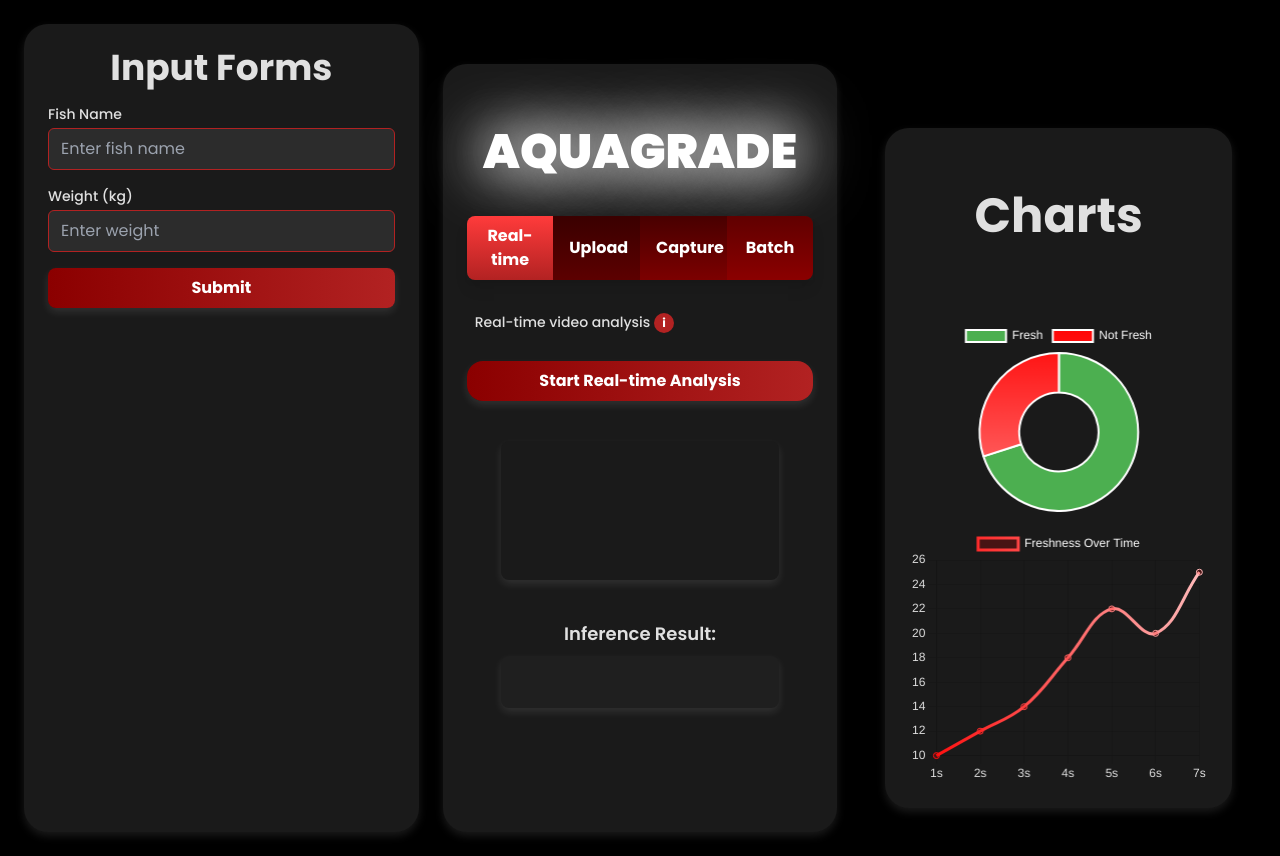
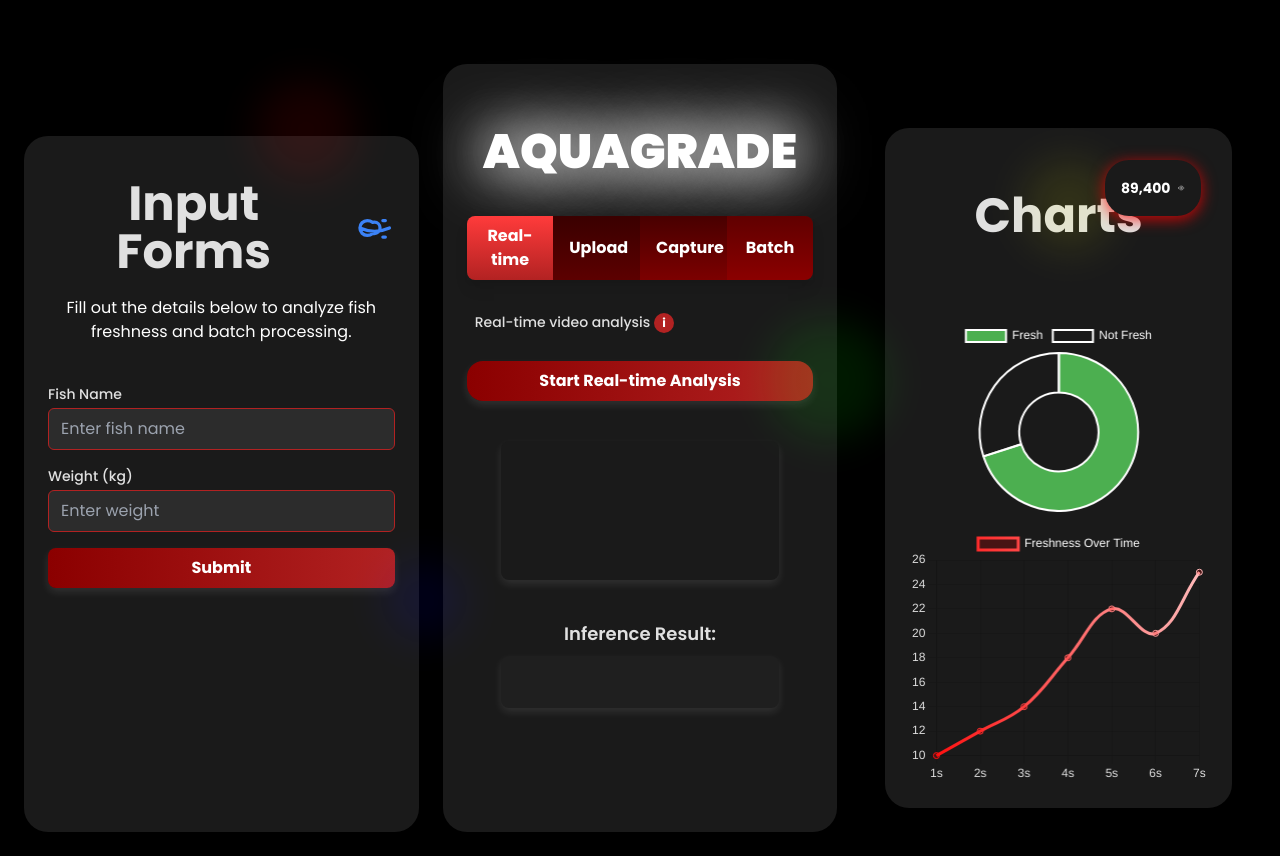
Before and after one commit to eyronnnn/flaskdeploy, a Flask app: page / in a window 1280 px wide. Run offline with Flask 3, Linux system fonts and the light colour scheme; some libraries are stand-ins or nearby versions; some web fonts are replaced.

Commit message:
Update index.html

```diff
--- a/templates/index.html
+++ b/templates/index.html
@@ -135,6 +135,72 @@
         position: relative;
         height: 12rem; /* Adjust the height of the pie chart */
     }
+
+
+    .floating-shape {
+        position: absolute;
+        border-radius: 50%;
+        opacity: 0.2;
+        filter: blur(20px);
+        animation: float-animation 20s linear infinite, rotation-animation 20s linear infinite;
+        }
+
+        /* Keyframes for floating effect */
+        @keyframes float-animation {
+        0%, 100% {
+            transform: translateY(0%) translateX(0%);
+        }
+        50% {
+            transform: translateY(100%) translateX(100%);
+        }
+        }
+
+        /* Keyframes for rotation */
+        @keyframes rotation-animation {
+        0% {
+            transform: rotate(0deg);
+        }
+        100% {
+            transform: rotate(360deg);
+        }
+        }
+
+        /* Customizable shapes */
+        .shape-1 {
+        background-color: rgba(255, 0, 0, 0.5); /* Red shape */
+        width: 100px;
+        height: 100px;
+        top: 10%;
+        left: 20%;
+        animation-delay: 0s;
+        }
+
+        .shape-2 {
+        background-color: rgba(0, 255, 0, 0.5); /* Green shape */
+        width: 120px;
+        height: 120px;
+        top: 40%;
+        left: 60%;
+        animation-delay: 4s;
+        }
+
+        .shape-3 {
+        background-color: rgba(0, 0, 255, 0.5); /* Blue shape */
+        width: 80px;
+        height: 80px;
+        top: 70%;
+        left: 30%;
+        animation-delay: 2s;
+        }
+
+        .shape-4 {
+        background-color: rgba(255, 255, 0, 0.5); /* Yellow shape */
+        width: 90px;
+        height: 90px;
+        top: 20%;
+        left: 80%;
+        animation-delay: 6s;
+        }
 </style>
 
 
@@ -142,10 +208,34 @@
 </head>
 <body>
 
+
+    <div class="floating-shape shape-1"></div>
+  <div class="floating-shape shape-2"></div>
+  <div class="floating-shape shape-3"></div>
+  <div class="floating-shape shape-4"></div>
+
+
 <div class="min-h-screen grid grid-cols-1 md:grid-cols-3 gap-6 p-6">
     <!-- Center Column: Input Forms (Moved to the Left) -->
-    <div class="bg-[#1E1E1E] shadow-box rounded-3xl p-6">
-        <h2 class="text-center text-4xl font-bold mb-4">Input Forms</h2>
+        <div
+            class="bg-[#1E1E1E] mt-28 shadow-box rounded-3xl p-6 transition-all duration-500"
+            style="transition: all 0.5s ease; box-shadow: 0 0 0 rgba(0, 0, 0, 0);"
+            onmouseover="this.style.boxShadow='0 4px 30px #c1e7ec';"
+            onmouseout="this.style.boxShadow='0 0 0 rgba(0, 0, 0, 0)';">
+
+        <h2 class="text-center mt-5 text-5xl font-bold mb-2 flex items-center justify-center">
+            Input Forms
+            <!-- Fish Outline Icon -->
+            <svg xmlns="http://www.w3.org/2000/svg" class="h-10 w-10 ml-4 text-blue-500" fill="none" viewBox="0 0 24 24" stroke="currentColor" stroke-width="2">
+                <path stroke-linecap="round" stroke-linejoin="round" d="M3 12c0 2.5 2 4.5 4.5 4.5 1.28 0 2.432-.453 3.305-1.185.31.075.636.115.975.115 1.935 0 3.5-1.57 3.5-3.5s-1.565-3.5-3.5-3.5c-.34 0-.665.04-.975.115C9.932 7.953 8.78 7.5 7.5 7.5 5 7.5 3 9.5 3 12zm0 0s4.5 2 9 2 9-2 9-2m-4 5.5h1.5M17 7.5h1.5" />
+            </svg>
+        </h2>
+
+
+        <p class="text-center text-md mt-5 text-white mb-10">
+            Fill out the details below to analyze fish freshness and batch processing.
+        </p>
+
         <form>
             <div class="mb-4">
                 <label for="fishName" class="block text-sm font-medium">Fish Name</label>
@@ -160,7 +250,11 @@
     </div>
 
     <!-- Left Column: Fish Freshness Detector (Moved to the Center) -->
-    <div class="bg-[#1E1E1E] mt-10 shadow-box rounded-3xl p-6 hover:bg-[#2B2B2B] transition-all duration-500">
+    <div
+        class="bg-[#1E1E1E] mt-10 shadow-4xl rounded-3xl p-6 hover:bg-[#2B2B2B] transition-all duration-500"
+        style="transition: all 0.5s ease; box-shadow: 0 0 0 rgba(0, 0, 0, 0);"
+        onmouseover="this.style.boxShadow='0 4px 40px #c1e7ec';"
+        onmouseout="this.style.boxShadow='0 0 0 rgba(0, 0, 0, 0)';">
     <h1 class="text-center text-5xl font-bold mb-10 mt-10 pulse-effect"
         style="color: #FFFFFF; text-shadow: 0 0 30px rgba(255, 255, 255, 1), 0 0 40px rgba(255, 255, 255, 0.9);">
         AquaGrade
@@ -243,7 +337,7 @@
 
         <!-- Capture Image Section -->
         <div id="captureSection" class="hidden">
-            <label class="block text-sm font-medium text-gray-700 mb-5">
+            <label class="block text-sm font-medium text-white mt-5 mb-5">
                 Capture an image
                 <span class="info-icon" data-info="Use this feature to capture an image directly from your webcam. Ensure camera permissions are granted.">i</span>
             </label>
@@ -274,9 +368,33 @@
 
         <!-- Right Column: Charts -->
     <div class="min-h-screen grid grid-cols-1 md:grid-cols-3 gap-6 p-6">
+        <!-- Existing Content -->
+
         <!-- Right Column: Charts -->
-        <div class="mt-20 bg-gradient-to-br from-[#333333] to-[#444444] shadow-box rounded-3xl p-6 md:col-span-3">
+        <div
+            class="mt-20 bg-gradient-to-br from-[#333333] to-[#444444] shadow-box rounded-3xl p-6 md:col-span-3 relative-position transition-all duration-500"
+            style="transition: all 0.5s ease; box-shadow: 0 0 0 rgba(0, 0, 0, 0);"
+            onmouseover="this.style.boxShadow='0 4px 30px #c1e7ec';"
+            onmouseout="this.style.boxShadow='0 0 0 rgba(0, 0, 0, 0)';">
+
             <h2 class="text-center mt-10 text-5xl font-bold mb-4">Charts</h2>
+
+            <!-- Animated Counter Div (Positioned at Top-Left) -->
+        <div
+            class="stats shadow-lg w-24 h-14 content-center absolute top-40 rounded-3xl bg-[#333333] text-white font-bold font-poppins transition-transform duration-500 ease-in-out hover:scale-105 scale-75"
+            style="right: 79px; box-shadow: 0 3px 15px rgba(255, 0, 0, 0.8);"
+            onmouseover="this.style.boxShadow='0 4px 18px rgba(255, 0, 0, 1)';"
+            onmouseout="this.style.boxShadow='0 3px 15px rgba(255, 0, 0, 0.8)';">
+
+            <div class="stat text-left flex items-center justify-between px-4">
+                <div class="stat-value text-sm mr-2 text-white" id="count">0</div>
+                <!-- Eye Icon -->
+                <svg xmlns="http://www.w3.org/2000/svg" class="h-10 w-10 text-white" fill="none" viewBox="0 0 24 24" stroke="currentColor" stroke-width="1.5">
+                    <path stroke-linecap="round" stroke-linejoin="round" d="M15 12a3 3 0 11-6 0 3 3 0 016 0z" />
+                    <path stroke-linecap="round" stroke-linejoin="round" d="M2.458 12C3.732 7.943 7.523 5 12 5c4.477 0 8.268 2.943 9.542 7-1.274 4.057-5.065 7-9.542 7-4.477 0-8.268-2.943-9.542-7z" />
+                </svg>
+            </div>
+        </div>
 
             <!-- Moving Pie Chart -->
             <div class="mt-20 pie-chart-container">
@@ -291,19 +409,39 @@
     </div>
 
     <script>
-        // Pie Chart Configuration
+        // Counter Animation Script
+        document.addEventListener("DOMContentLoaded", function () {
+            const targetNumber = 89400;
+            const speed = 50;
+
+            const counter = document.getElementById("count");
+            let count = 0;
+
+            const updateCount = () => {
+                const increment = Math.ceil(targetNumber / speed);
+                count += increment;
+
+                if (count < targetNumber) {
+                    counter.textContent = count.toLocaleString();
+                    setTimeout(updateCount, 30);
+                } else {
+                    counter.textContent = targetNumber.toLocaleString();
+                }
+            };
+
+            updateCount();
+        });
+
+        // Chart.js Configuration (Remaining Existing Chart Logic)
         const ctxPie = document.getElementById('pieChart').getContext('2d');
         const pieChart = new Chart(ctxPie, {
             type: 'doughnut',
             data: {
-                labels: ['Fresh', 'Not Fresh'], // Pie chart labels
+                labels: ['Fresh', 'Not Fresh'],
                 datasets: [{
                     label: 'Freshness Distribution',
-                    data: [70, 30], // Initial data
-                    backgroundColor: [
-                        '#4CAF50', // Green for Fresh
-                        ctxPie.createLinearGradient(0, 0, 0, 400) // Gradient for Not Fresh
-                    ],
+                    data: [70, 30],
+                    backgroundColor: ['#4CAF50', ctxPie.createLinearGradient(0, 0, 0, 400)],
                 }]
             },
             options: {
@@ -315,14 +453,6 @@
             }
         });
 
-        // Add gradient color to pie chart's "Not Fresh"
-        const gradientPie = ctxPie.createLinearGradient(0, 0, 0, 400);
-        gradientPie.addColorStop(0, '#FF0000');
-        gradientPie.addColorStop(1, '#FFFFFF');
-        pieChart.data.datasets[0].backgroundColor[1] = gradientPie; // Apply gradient for Not Fresh
-        pieChart.update();
-
-        // Line Chart Configuration
         const ctxLine = document.getElementById('lineChart').getContext('2d');
         const gradientLine = ctxLine.createLinearGradient(0, 0, 400, 0);
         gradientLine.addColorStop(0, '#FF0000');
@@ -334,9 +464,9 @@
                 labels: ['1s', '2s', '3s', '4s', '5s', '6s', '7s'],
                 datasets: [{
                     label: 'Freshness Over Time',
-                    data: [10, 12, 14, 18, 22, 20, 25], // Example initial data
+                    data: [10, 12, 14, 18, 22, 20, 25],
                     borderColor: gradientLine,
-                    backgroundColor: 'rgba(255, 0, 0, 0.2)', // Light red for gradient area
+                    backgroundColor: 'rgba(255, 0, 0, 0.2)',
                     tension: 0.4,
                 }]
             },
@@ -353,27 +483,24 @@
             }
         });
 
-        // Function to simulate real-time data updates
-        function updateCharts() {
+        // Simulate updates every 3 seconds
+        setInterval(() => {
             const newLabel = `${lineChart.data.labels.length + 1}s`;
             const newData = Math.floor(Math.random() * 50);
 
-            // Update Line Chart
             lineChart.data.labels.push(newLabel);
             lineChart.data.datasets[0].data.push(newData);
             lineChart.update();
 
-            // Simulate Pie Chart Updates
             const freshValue = Math.floor(Math.random() * 100);
             const notFreshValue = 100 - freshValue;
             pieChart.data.datasets[0].data = [freshValue, notFreshValue];
             pieChart.update();
-        }
-
-        // Simulate updates every 3 seconds
-        setInterval(updateCharts, 3000);
+        }, 3000);
     </script>
     </div>
+
+
 
     <script>
         // Original JavaScript logic provided
```
